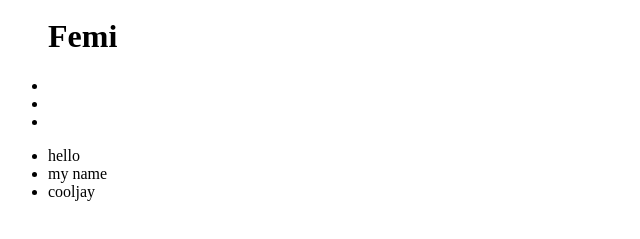
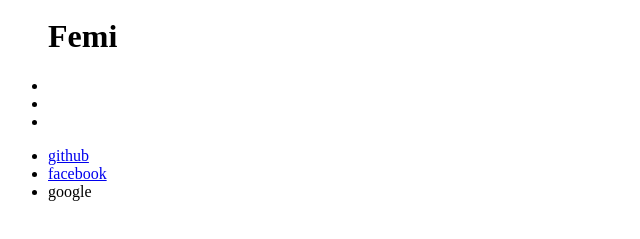
Before and after one commit to femioye/Femi, a plain HTML site: page index.html in a window 1280 px wide. Shown: the part 29-268 px from the top of the page, without its empty margins (0-640 px from the left). Drawn offline with Linux system fonts and the light colour scheme.

Commit message:
my changes

```diff
--- a/index.html
+++ b/index.html
@@ -21,9 +21,15 @@
             <footer>
                 <div>
                     <ul>
-                        <li>hello</li>
-                        <li>my name</li>
-                        <li>cooljay</li>
+                        <li>
+                            <a href="github.com">github</a>
+                        </li>
+                        <li>
+                            <a href="facebook.com">facebook</a>
+                        </li>
+                        <li>
+                            <a herf='google.com'>google</a>
+                        </li>
                     </ul>
                     <div>
                         <p></p>
```
